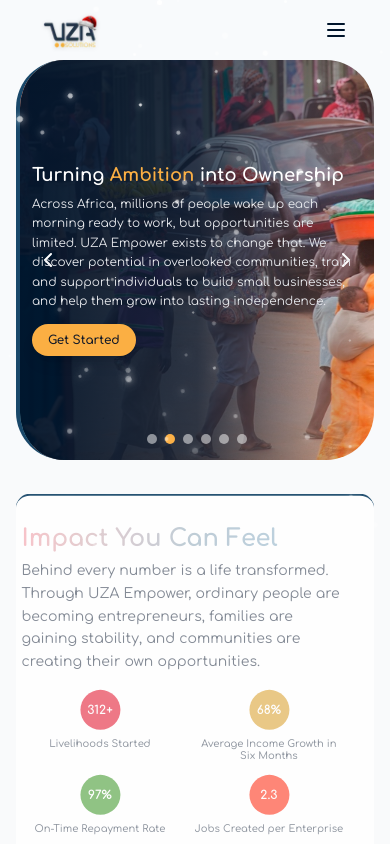
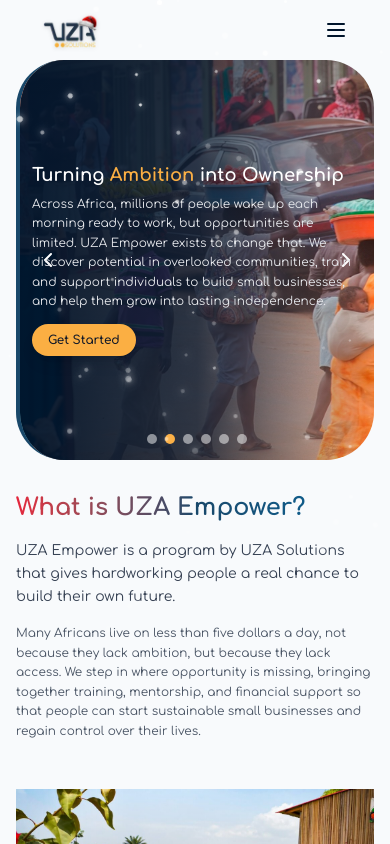
Before and after one commit to Kgadrw/uzasolution, a Next.js app: page /uzasempower in a window 390 px wide. Built offline with nearby package versions, Linux system fonts and the light colour scheme; a web font is replaced by a local one.

Commit message:
added homepage smoothe

```diff
--- a/src/app/uzasempower/page.jsx
+++ b/src/app/uzasempower/page.jsx
@@ -3,7 +3,7 @@
 import { useState, useEffect } from 'react'
 import Image from 'next/image'
 import Link from 'next/link'
-import { Users, TrendingUp, CheckCircle, Star, ArrowRight, Award, Globe, Heart, Building2, DollarSign, ChevronLeft, ChevronRight } from 'lucide-react'
+import { Users, TrendingUp, CheckCircle, Star, ArrowRight, Award, Globe, Heart, Building2, DollarSign, ChevronLeft, ChevronRight, Briefcase, Target, UserCheck, GraduationCap, Handshake } from 'lucide-react'
 import { motion } from 'framer-motion'
 import dynamic from 'next/dynamic'
 
@@ -36,10 +36,10 @@ export default function UZAEmpowerPage() {
       image: "/story2.png",
       bgColor: "bg-[#E5243B]",
       stats: [
-        { number: "312+", label: "Livelihoods Started", color: "bg-[#E5243B]" },
-        { number: "68%", label: "Average Income Growth in Six Months", color: "bg-[#DDA63A]" },
-        { number: "97%", label: "On-Time Repayment Rate", color: "bg-[#4C9F38]" },
-        { number: "2.3", label: "Jobs Created per Enterprise", color: "bg-[#FF3A21]" }
+        { number: "312+", label: "Livelihoods Started", icon: Building2 },
+        { number: "68%", label: "Average Income Growth in Six Months", icon: TrendingUp },
+        { number: "97%", label: "On-Time Repayment Rate", icon: CheckCircle },
+        { number: "2.3", label: "Jobs Created per Enterprise", icon: Briefcase }
       ]
     },
     {
@@ -52,24 +52,13 @@ export default function UZAEmpowerPage() {
       image: "/story3.jpg",
       bgColor: "bg-[#00689D]",
       steps: [
-        { number: "1", title: "Identification & Enrollment", description: "We work hand in hand with local authorities, cooperatives, and community groups to find individuals with the drive to succeed but without access to resources", color: "bg-[#E5243B]" },
-        { number: "2", title: "Training & Capacity Building", description: "Each participant receives practical training in entrepreneurship, financial literacy, and small business management", color: "bg-[#DDA63A]" },
-        { number: "3", title: "Lease-to-Own Financing", description: "We provide equipment and materials through a flexible, affordable lease-to-own model where participants repay in small installments based on their income", color: "bg-[#00689D]" }
+        { title: "Identification & Enrollment", description: "We work hand in hand with local authorities, cooperatives, and community groups to find individuals with the drive to succeed but without access to resources", color: "bg-[#E5243B]", icon: UserCheck },
+        { title: "Training & Capacity Building", description: "Each participant receives practical training in entrepreneurship, financial literacy, and small business management", color: "bg-[#DDA63A]", icon: GraduationCap },
+        { title: "Lease-to-Own Financing", description: "We provide equipment and materials through a flexible, affordable lease-to-own model where participants repay in small installments based on their income", color: "bg-[#00689D]", icon: Handshake }
       ]
     }
   ]
 
-  const nextIntroSlide = () => {
-    setCurrentIntroSlide((prevIndex) =>
-      prevIndex === introSlides.length - 1 ? 0 : prevIndex + 1
-    )
-  }
-
-  const prevIntroSlide = () => {
-    setCurrentIntroSlide((prevIndex) =>
-      prevIndex === 0 ? introSlides.length - 1 : prevIndex - 1
-    )
-  }
 
   const heroImages = [
     { src: '/negative.jpg', type: 'challenge', title: 'The Challenge', subtitle: 'Displacement-affected communities face barriers to economic empowerment' },
@@ -123,54 +112,9 @@ export default function UZAEmpowerPage() {
     return () => clearInterval(interval)
   }, [heroImages.length])
 
-  // Swipe functionality for mobile
-  const [touchStart, setTouchStart] = useState(null)
-  const [touchEnd, setTouchEnd] = useState(null)
-
-  const minSwipeDistance = 50
-
-  const onTouchStart = (e) => {
-    setTouchEnd(null)
-    setTouchStart(e.targetTouches[0].clientX)
-  }
-
-  const onTouchMove = (e) => {
-    setTouchEnd(e.targetTouches[0].clientX)
-  }
-
-  const onTouchEnd = () => {
-    if (!touchStart || !touchEnd) return
-    const distance = touchStart - touchEnd
-    const isLeftSwipe = distance > minSwipeDistance
-    const isRightSwipe = distance < -minSwipeDistance
-
-    if (isLeftSwipe) {
-      nextIntroSlide()
-    }
-    if (isRightSwipe) {
-      prevIntroSlide()
-    }
-  }
-
-  // Auto-slide intro slides on mobile
-  useEffect(() => {
-    const checkMobile = () => {
-      return window.innerWidth < 768
-    }
-
-    if (!checkMobile()) return
-
-    const interval = setInterval(() => {
-      setCurrentIntroSlide((prevIndex) =>
-        prevIndex === introSlides.length - 1 ? 0 : prevIndex + 1
-      )
-    }, 5000) // Change every 5 seconds on mobile
-
-    return () => clearInterval(interval)
-  }, [introSlides.length])
 
   return (
-    <div className="min-h-screen bg-white">
+    <div className="min-h-screen bg-[#F8FAFC]">
       {/* Hero Section - Matching Homepage Hero Structure */}
       <section className="relative w-full font-sans px-4 md:px-16 lg:px-24 bg-[#F8FAFC]">
         {/* Navbar Component */}
@@ -248,162 +192,124 @@ export default function UZAEmpowerPage() {
         </div>
       </section>
 
-      {/* Program Introduction Slider */}
-      <section className="py-8 sm:py-12 md:py-16 lg:py-20 bg-gray-50 relative">
+      {/* Program Introduction Sections - Static with Alternating Layout */}
+      {introSlides.map((slide, slideIndex) => (
+        <section key={slide.id} className="py-8 sm:py-12 md:py-16 lg:py-20 bg-[#F8FAFC] relative">
           <div className="container mx-auto px-4 sm:px-6 md:px-8">
-          <div className="max-w-6xl mx-auto relative">
+            <div className="max-w-6xl mx-auto">
+              <div className={`grid lg:grid-cols-2 gap-6 sm:gap-8 md:gap-10 lg:gap-12 items-center ${
+                slideIndex % 2 === 0 ? '' : 'lg:grid-flow-dense'
+              }`}>
+                {/* Content Column - Alternates left/right */}
                 <motion.div
-              className={`bg-white rounded-xl sm:rounded-2xl border-t-2 sm:border-t-4 p-4 sm:p-6 md:p-8 lg:p-12 ${
-                introSlides[currentIntroSlide].id === 1 ? 'border-[#FBAF43]' :
-                introSlides[currentIntroSlide].id === 2 ? 'border-[#19486A]' :
-                'border-[#4C9F38]'
-              }`}
-              key={currentIntroSlide}
-              initial={{ opacity: 0, y: 30 }}
-              animate={{ opacity: 1, y: 0 }}
+                  className={slideIndex % 2 === 0 ? 'lg:order-1' : 'lg:order-2'}
+                  initial={{ opacity: 0, x: slideIndex % 2 === 0 ? -30 : 30 }}
+                  whileInView={{ opacity: 1, x: 0 }}
+                  viewport={{ once: true }}
                   transition={{ duration: 0.6 }}
-              onTouchStart={onTouchStart}
-              onTouchMove={onTouchMove}
-              onTouchEnd={onTouchEnd}
                 >
-              <div className="grid lg:grid-cols-2 gap-6 sm:gap-8 md:gap-10 lg:gap-12 items-center">
-                {/* Left Column - Text Content */}
-                <motion.div
-                  initial={{ opacity: 0, x: -30 }}
-                  animate={{ opacity: 1, x: 0 }}
-                  transition={{ duration: 0.6, delay: 0.2 }}
-                >
-                  <motion.h2
-                    className="text-2xl md:text-3xl font-bold bg-gradient-to-r from-[#E5243B] via-[#19486A] to-[#00689D] bg-clip-text text-transparent mb-4 sm:mb-6"
-                    initial={{ opacity: 0, y: 20 }}
-                    animate={{ opacity: 1, y: 0 }}
-                    transition={{ duration: 0.6, delay: 0.3 }}
-                  >
-                    {introSlides[currentIntroSlide].title}
-                  </motion.h2>
+                  <h2 className="text-2xl md:text-3xl font-bold bg-gradient-to-r from-[#E5243B] via-[#19486A] to-[#00689D] bg-clip-text text-transparent mb-4 sm:mb-6">
+                    {slide.title}
+                  </h2>
 
                   {/* Content based on slide type */}
-                  {introSlides[currentIntroSlide].id === 1 && (
+                  {slide.id === 1 && (
                     <>
                       <p className="text-sm sm:text-base md:text-lg text-gray-700 leading-relaxed mb-4 sm:mb-6 md:mb-8">
-                        {introSlides[currentIntroSlide].content[0]}
+                        {slide.content[0]}
                       </p>
                       <p className="text-xs sm:text-sm md:text-base text-gray-600 leading-relaxed">
-                        {introSlides[currentIntroSlide].content[1]}
+                        {slide.content[1]}
                       </p>
                     </>
                   )}
 
-                  {introSlides[currentIntroSlide].id === 2 && (
+                  {slide.id === 2 && (
                     <>
                       <p className="text-sm sm:text-base md:text-lg text-gray-700 leading-relaxed mb-4 sm:mb-6 md:mb-8">
-                        {introSlides[currentIntroSlide].content[0]}
+                        {slide.content[0]}
                       </p>
                       <div className="grid grid-cols-2 sm:grid-cols-2 md:grid-cols-4 gap-3 sm:gap-4 md:gap-4">
-                        {introSlides[currentIntroSlide].stats.map((stat, index) => (
+                        {slide.stats.map((stat, index) => {
+                          const Icon = stat.icon || Target
+                          return (
                             <div key={index} className="text-center">
-                            <div className={`w-10 h-10 sm:w-12 sm:h-12 md:w-14 md:h-14 lg:w-16 lg:h-16 ${stat.color} rounded-full flex items-center justify-center mx-auto mb-2 sm:mb-2`}>
-                              <span className="text-white font-bold text-xs sm:text-sm md:text-base">{stat.number}</span>
+                              <div className="flex flex-col items-center gap-2 sm:gap-3">
+                                <div className="flex items-center justify-center mx-auto">
+                                  <Icon className="w-6 h-6 sm:w-7 sm:h-7 md:w-8 md:h-8 lg:w-9 lg:h-9 text-[#E5243B]" />
                                 </div>
+                                <div className="space-y-1">
+                                  <div className="text-lg sm:text-xl md:text-2xl font-bold text-gray-900">{stat.number}</div>
                                   <p className="text-[10px] sm:text-xs md:text-xs text-gray-600 font-medium leading-tight px-1">{stat.label}</p>
                                 </div>
-                        ))}
+                              </div>
+                            </div>
+                          )
+                        })}
                       </div>
                     </>
                   )}
 
-                  {introSlides[currentIntroSlide].id === 3 && (
+                  {slide.id === 3 && (
                     <>
                       <p className="text-sm sm:text-base md:text-lg text-gray-700 leading-relaxed mb-4 sm:mb-6 md:mb-8">
-                        {introSlides[currentIntroSlide].content[0]}
+                        {slide.content[0]}
                       </p>
                       <div className="space-y-3 sm:space-y-4">
-                        {introSlides[currentIntroSlide].steps.map((step, index) => (
+                        {slide.steps.map((step, index) => {
+                          const StepIcon = step.icon || Target
+                          return (
                             <div key={index} className="flex items-start space-x-2 sm:space-x-3 md:space-x-4">
-                            <div className={`w-8 h-8 sm:w-9 sm:h-9 md:w-10 md:h-10 ${step.color} rounded-full flex items-center justify-center flex-shrink-0`}>
-                              <span className="text-white font-bold text-xs sm:text-sm">{step.number}</span>
+                              <div className={`w-10 h-10 sm:w-12 sm:h-12 md:w-14 md:h-14 ${step.color} rounded-full flex items-center justify-center flex-shrink-0 shadow-md`}>
+                                <StepIcon className="w-5 h-5 sm:w-6 sm:h-6 md:w-7 md:h-7 text-white" />
                               </div>
                               <div className="flex-1">
                                 <h4 className="font-semibold text-[#00142B] mb-1 text-sm sm:text-base">{step.title}</h4>
                                 <p className="text-xs sm:text-sm text-gray-600 leading-tight">{step.description}</p>
                               </div>
                             </div>
-                        ))}
+                          )
+                        })}
                       </div>
                     </>
                   )}
                 </motion.div>
 
-                {/* Right Column - Image */}
+                {/* Image Column - Alternates right/left */}
                 <motion.div
-                  className="relative block md:block"
-                  initial={{ opacity: 0, x: 30 }}
-                  animate={{ opacity: 1, x: 0 }}
-                  transition={{ duration: 0.6, delay: 0.4 }}
+                  className={`relative ${slideIndex % 2 === 0 ? 'lg:order-2' : 'lg:order-1'}`}
+                  initial={{ opacity: 0, x: slideIndex % 2 === 0 ? 30 : -30 }}
+                  whileInView={{ opacity: 1, x: 0 }}
+                  viewport={{ once: true }}
+                  transition={{ duration: 0.6, delay: 0.2 }}
                 >
-                  <motion.div
-                    className="relative h-48 sm:h-64 md:h-80 lg:h-96 rounded-xl sm:rounded-2xl overflow-hidden mt-6 lg:mt-0"
-                    whileHover={{ scale: 1.02 }}
-                    transition={{ duration: 0.3 }}
-                  >
+                  <div className="relative h-48 sm:h-64 md:h-80 lg:h-96 overflow-hidden mt-6 lg:mt-0">
                     <Image
-                      src={introSlides[currentIntroSlide].image}
-                      alt={introSlides[currentIntroSlide].title}
+                      src={slide.image}
+                      alt={slide.title}
                       fill
                       className="object-cover"
+                      loading="lazy"
                     />
                     <div className="absolute inset-0 bg-gradient-to-t from-black/20 to-transparent"></div>
-                  </motion.div>
-                </motion.div>
                   </div>
                 </motion.div>
-
-            {/* Navigation Arrows - Hidden on mobile, visible on desktop */}
-            <button
-              onClick={prevIntroSlide}
-              className="hidden md:block absolute left-0 top-1/2 transform -translate-y-1/2 -translate-x-8 lg:-translate-x-12 xl:-translate-x-20 bg-white/90 hover:bg-white backdrop-blur-sm rounded-lg border-t-4 border-[#19486A] p-3 shadow-lg transition-all duration-300 group z-10"
-              aria-label="Previous slide"
-            >
-              <ChevronLeft className="w-6 h-6 text-[#19486A] group-hover:scale-110 transition-transform" />
-            </button>
-
-            <button
-              onClick={nextIntroSlide}
-              className="hidden md:block absolute right-0 top-1/2 transform -translate-y-1/2 translate-x-8 lg:translate-x-12 xl:translate-x-20 bg-white/90 hover:bg-white backdrop-blur-sm rounded-lg border-t-4 border-[#19486A] p-3 shadow-lg transition-all duration-300 group z-10"
-              aria-label="Next slide"
-            >
-              <ChevronRight className="w-6 h-6 text-[#19486A] group-hover:scale-110 transition-transform" />
-            </button>
-
-            {/* Slide Indicators */}
-            <div className="flex justify-center mt-4 sm:mt-6 space-x-2">
-              {introSlides.map((_, index) => (
-                <button
-                  key={index}
-                  onClick={() => setCurrentIntroSlide(index)}
-                  className={`w-2.5 h-2.5 sm:w-3 sm:h-3 rounded-full transition-all duration-300 touch-manipulation ${
-                    index === currentIntroSlide
-                      ? 'bg-[#FBAF43] scale-125'
-                      : 'bg-gray-400 hover:bg-gray-300'
-                  }`}
-                  aria-label={`Go to slide ${index + 1}`}
-                />
-              ))}
               </div>
             </div>
           </div>
         </section>
+      ))}
 
       {/* Core Solutions - Inkomoko Inspired */}
-      <section className="py-8 sm:py-12 md:py-16 lg:py-20 xl:py-24 bg-white relative">
+      <section className="py-8 sm:py-12 md:py-16 lg:py-20 xl:py-24 bg-[#F8FAFC] relative">
         <div className="container mx-auto px-4 sm:px-6 md:px-8">
           <div className="max-w-7xl mx-auto">
             {/* Section Header */}
-            <div className="text-center mb-8 sm:mb-12 md:mb-16 lg:mb-20">
-              <h2 className="text-2xl md:text-3xl font-bold bg-gradient-to-r from-[#E5243B] via-[#19486A] to-[#00689D] bg-clip-text text-transparent mb-3 sm:mb-4 md:mb-6 lg:mb-8 px-2">
+            <div className="text-left mb-8 sm:mb-12 md:mb-16 lg:mb-20">
+              <h2 className="text-2xl md:text-3xl font-bold bg-gradient-to-r from-[#E5243B] via-[#19486A] to-[#00689D] bg-clip-text text-transparent mb-3 sm:mb-4 md:mb-6 lg:mb-8">
                 Join the Movement
               </h2>
-              <p className="text-sm sm:text-base md:text-lg lg:text-xl text-gray-600 max-w-3xl mx-auto leading-relaxed px-4">
+              <p className="text-sm sm:text-base md:text-lg lg:text-xl text-gray-600 max-w-3xl leading-relaxed">
                 For Organizations: Partner with us to reach more communities, fund new projects, and create lasting livelihoods. Together, we can transform small beginnings into large-scale impact.
               </p>
             </div>
@@ -471,7 +377,7 @@ export default function UZAEmpowerPage() {
       </section>
 
       {/* Our Approach - Illustration */}
-      <section className="py-8 sm:py-12 md:py-16 lg:py-20 bg-gray-50">
+      <section className="py-8 sm:py-12 md:py-16 lg:py-20 bg-[#F8FAFC]">
         <div className="container mx-auto px-4 sm:px-6 md:px-8">
           <div className="max-w-7xl mx-auto">
             {/* Title - Left aligned */}
@@ -527,114 +433,6 @@ export default function UZAEmpowerPage() {
         </div>
       </section>
 
-      {/* Real Voices - Client Success Stories */}
-      <section className="py-8 sm:py-12 md:py-16 lg:py-20 bg-white">
-        <div className="container mx-auto px-4 sm:px-6 md:px-8">
-          <div className="max-w-7xl mx-auto">
-            {/* Section Header */}
-            <motion.div
-              className="text-center mb-8 sm:mb-10 md:mb-12 lg:mb-16"
-              initial={{ opacity: 0, y: 30 }}
-              whileInView={{ opacity: 1, y: 0 }}
-              transition={{ duration: 0.6 }}
-              viewport={{ once: true }}
-            >
-              <motion.h2
-                className="text-2xl md:text-3xl font-bold bg-gradient-to-r from-[#E5243B] via-[#19486A] to-[#00689D] bg-clip-text text-transparent mb-3 sm:mb-4 md:mb-6 px-4"
-                style={{ fontFamily: 'Comfortaa, sans-serif' }}
-                initial={{ opacity: 0, y: 20 }}
-                whileInView={{ opacity: 1, y: 0 }}
-                transition={{ duration: 0.6, delay: 0.2 }}
-                viewport={{ once: true }}
-              >
-                Real Stories. Real Change.
-              </motion.h2>
-              <motion.p
-                className="text-sm sm:text-base md:text-lg lg:text-xl text-gray-600 max-w-3xl mx-auto px-4"
-                initial={{ opacity: 0, y: 15 }}
-                whileInView={{ opacity: 1, y: 0 }}
-                transition={{ duration: 0.6, delay: 0.3 }}
-                viewport={{ once: true }}
-              >
-                Every person we work with carries a story of strength. UZA Empower doesn't just create businesses — it rebuilds lives, restores confidence, and brings hope back home.
-              </motion.p>
-            </motion.div>
-
-            {/* Testimonials Grid */}
-            <div className="grid grid-cols-1 md:grid-cols-2 lg:grid-cols-3 gap-6 sm:gap-8">
-              {stories.map((story, index) => (
-                <motion.div
-                  key={index}
-                  initial={{ opacity: 0, y: 30 }}
-                  whileInView={{ opacity: 1, y: 0 }}
-                  viewport={{ once: true }}
-                  transition={{ duration: 0.6, delay: index * 0.1 }}
-                  className="bg-white rounded-xl sm:rounded-2xl shadow-lg hover:shadow-2xl transition-all duration-300 overflow-hidden border border-gray-100"
-                >
-                  {/* Image Section */}
-                  <div className="relative h-48 sm:h-56 overflow-hidden">
-                    <Image
-                      src={story.image}
-                      alt={story.name}
-                      fill
-                      className="object-cover"
-                    />
-                    <div className="absolute inset-0 bg-gradient-to-t from-black/60 via-transparent to-transparent"></div>
-
-                    {/* Category Badge */}
-                    <div className="absolute top-3 left-3">
-                      <span className={`bg-white text-[#00142B] px-2 sm:px-3 py-1 rounded-full text-xs font-bold ${story.borderColor} border-t-2`}>
-                        {story.category}
-                      </span>
-                    </div>
-                  </div>
-
-                  {/* Content Section */}
-                  <div className="p-5 sm:p-6">
-                    {/* Quote */}
-                    <div className="mb-4">
-                      <svg className="w-8 h-8 text-[#FBAF43] mb-2" fill="currentColor" viewBox="0 0 24 24">
-                        <path d="M14.017 21v-7.391c0-5.704 3.731-9.57 8.983-10.609l.996 2.151c-2.432.917-3.995 3.638-3.995 5.849h4v10h-9.984zm-14.017 0v-7.391c0-5.704 3.748-9.57 9-10.609l.996 2.151c-2.433.917-3.996 3.638-3.996 5.849h3.983v10h-9.983z"/>
-                      </svg>
-                      <p className="text-sm sm:text-base text-gray-700 leading-relaxed italic">
-                        "{story.quote}"
-                      </p>
-                    </div>
-
-                    {/* Divider */}
-                    <div className="h-px bg-gray-200 mb-4"></div>
-
-                    {/* Author Info */}
-                    <div className="flex items-start gap-3">
-                      <div className="relative w-12 h-12 sm:w-14 sm:h-14 flex-shrink-0 rounded-full overflow-hidden border-2 border-[#FBAF43]">
-                        <Image
-                          src={story.image}
-                          alt={story.name}
-                          fill
-                          className="object-cover"
-                        />
-                      </div>
-                      <div className="flex-1 min-w-0">
-                        <h3 className="text-base sm:text-lg font-bold text-[#00142B] mb-1">
-                          {story.name}
-                        </h3>
-                        <p className="text-sm text-[#FBAF43] font-semibold mb-1">
-                          {story.business}
-                        </p>
-                        <p className="text-xs text-gray-500">
-                          {story.location}
-                        </p>
-                      </div>
-                    </div>
-                  </div>
-                </motion.div>
-              ))}
-            </div>
-          </div>
-        </div>
-      </section>
-
-
       <Footer />
             </div>
 
```
Lines whose indentation alone changed are shown as unchanged.
